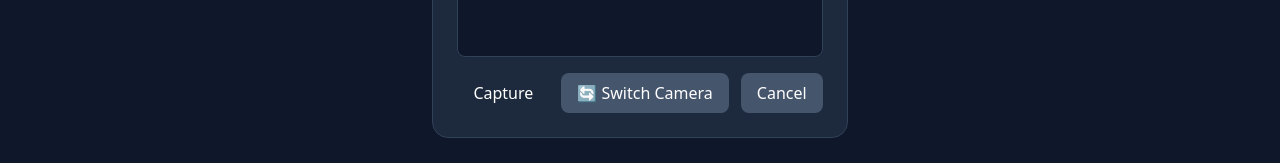
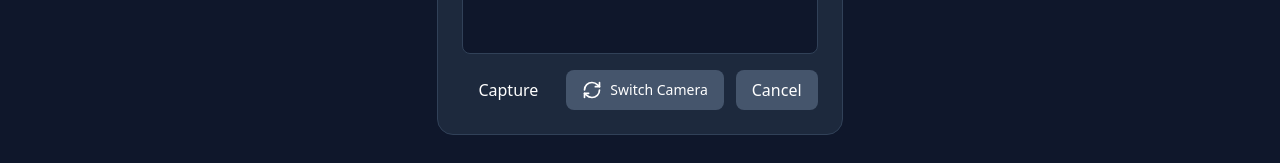
Before and after one commit to Nishank-Kushwaha/Project_MyGallery, a React (Vite) app in the folder frontend/: page /cameracapture in a window 1280 px wide. Both pictures are taken after a click on the button "📷 Open Camera". Shown: the part 526-689 px from the top of the page. Built offline with nearby package versions, Linux system fonts and the light colour scheme; no server answers.

Commit message:
added spin effect in switch camera

```diff
--- a/frontend/src/routes/CameraCaptureDialog.jsx
+++ b/frontend/src/routes/CameraCaptureDialog.jsx
@@ -1,6 +1,7 @@
 import { useState, useRef, useEffect } from "react";
 import Store from "../store";
 import { useNavigate } from "react-router-dom";
+import { RefreshCw } from "lucide-react";
 
 export default function CameraCaptureDialog() {
   const [description, setDescription] = useState("");
@@ -17,6 +18,7 @@ export default function CameraCaptureDialog() {
     const isMobile = /Android|iPhone|iPad|iPod/i.test(navigator.userAgent);
     return isMobile ? "environment" : "user"; // back camera on mobile, front on desktop
   });
+  const [isSwitching, setIsSwitching] = useState(false);
 
   const navigate = useNavigate();
 
@@ -128,6 +130,11 @@ export default function CameraCaptureDialog() {
   };
 
   const switchCamera = async () => {
+    // If already switching, ignore repeated clicks
+    if (isSwitching) return;
+
+    setIsSwitching(true);
+
     // Stop current camera
     if (streamRef.current) {
       streamRef.current.getTracks().forEach((track) => track.stop());
@@ -148,6 +155,9 @@ export default function CameraCaptureDialog() {
     } catch (err) {
       console.error("Error switching camera:", err);
       alert("Could not switch camera. Please check permissions.");
+    } finally {
+      // small delay to allow animation to be visible; remove/change as desired
+      setTimeout(() => setIsSwitching(false), 600);
     }
   };
 
@@ -235,12 +245,18 @@ export default function CameraCaptureDialog() {
                   >
                     Capture
                   </button>
+
                   <button
                     onClick={switchCamera}
-                    className="flex-1 bg-slate-600 hover:bg-slate-700 text-white px-4 py-2 rounded-lg transition"
+                    aria-label="Switch camera"
+                    className="flex items-center justify-center gap-2 flex-1 bg-slate-600 hover:bg-slate-700 text-white px-4 py-2 rounded-lg transition"
                   >
-                    🔄 Switch Camera
+                    <RefreshCw
+                      className={`w-5 h-5 ${isSwitching ? "animate-spin" : ""}`}
+                    />
+                    <span className="text-sm font-medium">Switch Camera</span>
                   </button>
+
                   <button
                     onClick={closeDialog}
                     className="flex-1 bg-slate-600 hover:bg-slate-700 text-white px-4 py-2 rounded-lg transition"
```
